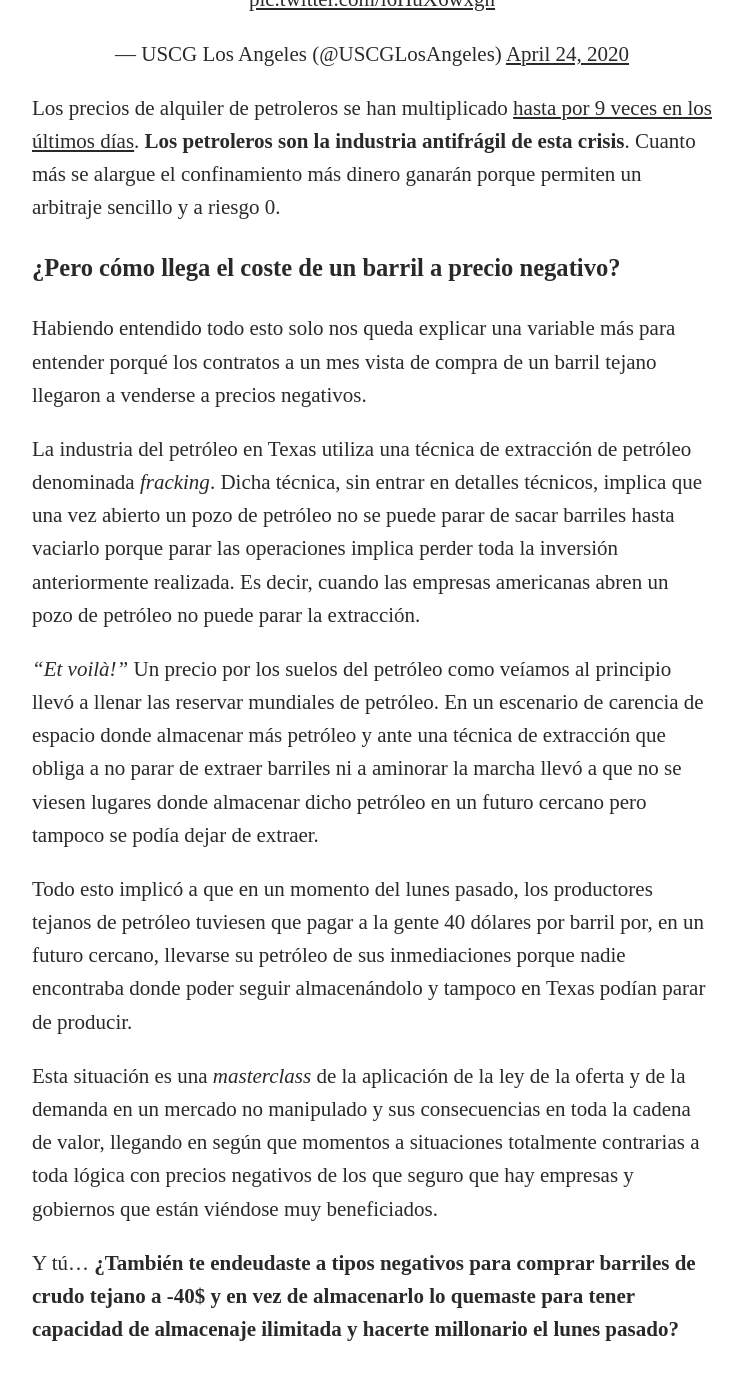
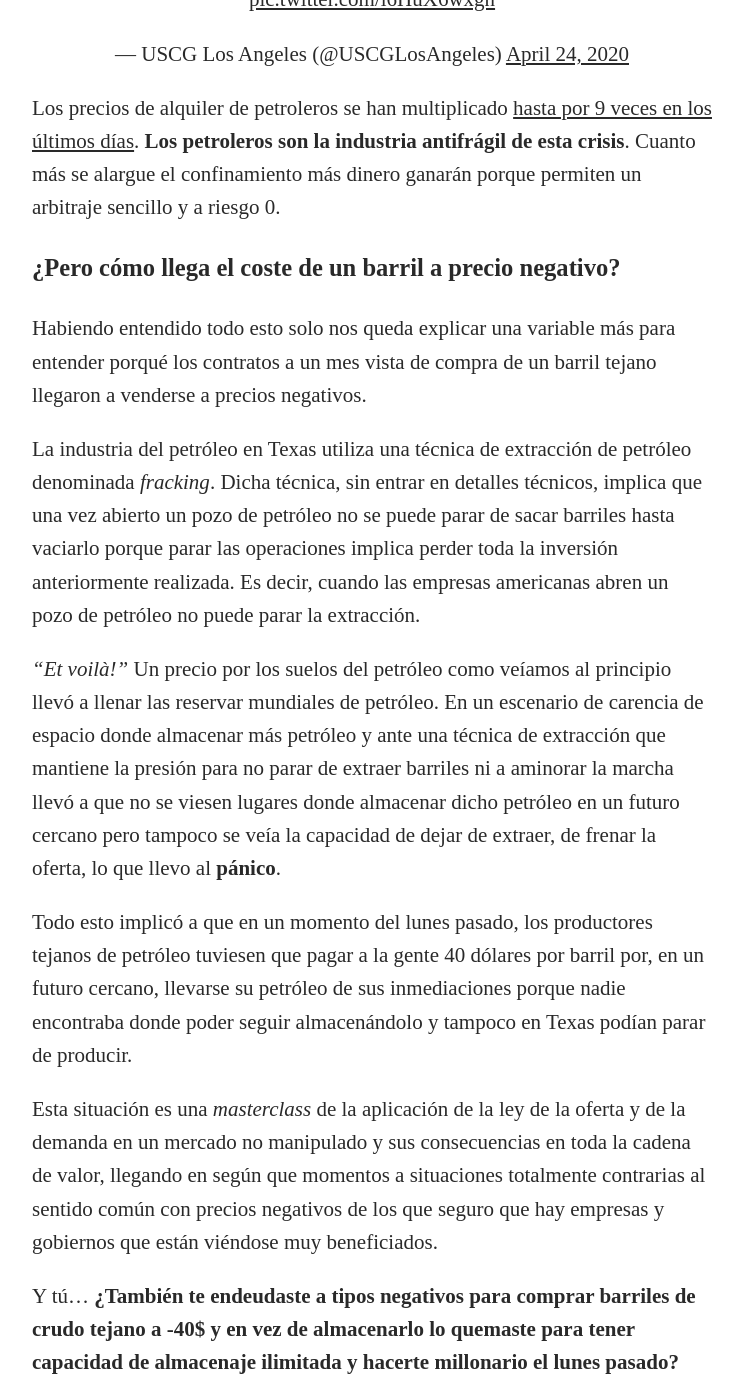
Before and after one commit to planaspa/planaspa.github.io, a Jekyll site: the page built from _posts/2020-04-26-El-crash-tejano.md, in a window 1280 px wide and 1400 px high, scrolled down 2855 px. Shown: the whole window, without its empty margins (268-1011 px from the left). Built offline with Jekyll 4.4.1, drawn with Linux system fonts in a browser that asks for light colours; comment, search, counter and statistics services are not loaded; before the commit the page ends 4222 px from its top, so only the background shows below that.

Commit message:
Post fix

```diff
--- a/_posts/2020-04-26-El-crash-tejano.md
+++ b/_posts/2020-04-26-El-crash-tejano.md
@@ -48,10 +48,10 @@ Habiendo entendido todo esto solo nos queda explicar una variable más para ente
 
 La industria del petróleo en Texas utiliza una técnica de extracción de petróleo denominada *fracking*. Dicha técnica, sin entrar en detalles técnicos, implica que una vez abierto un pozo de petróleo no se puede parar de sacar barriles hasta vaciarlo porque parar las operaciones implica perder toda la inversión anteriormente realizada. Es decir, cuando las empresas americanas abren un pozo de petróleo no puede parar la extracción.
 
-*“Et voilà!”* Un precio por los suelos del petróleo como veíamos al principio llevó a llenar las reservar mundiales de petróleo. En un escenario de carencia de espacio donde almacenar más petróleo y ante una técnica de extracción que obliga a no parar de extraer barriles ni a aminorar la marcha llevó a que no se viesen lugares donde almacenar dicho petróleo en un futuro cercano pero tampoco se podía dejar de extraer.
+*“Et voilà!”* Un precio por los suelos del petróleo como veíamos al principio llevó a llenar las reservar mundiales de petróleo. En un escenario de carencia de espacio donde almacenar más petróleo y ante una técnica de extracción que mantiene  la presión para no parar de extraer barriles ni a aminorar la marcha llevó a que no se viesen lugares donde almacenar dicho petróleo en un futuro cercano pero tampoco se veía la capacidad de dejar de extraer, de frenar la oferta, lo que llevo al **pánico**.
 
 Todo esto implicó a que en un momento del lunes pasado, los productores tejanos de petróleo tuviesen que pagar a la gente 40 dólares por barril por, en un futuro cercano, llevarse su petróleo de sus inmediaciones porque nadie encontraba donde poder seguir almacenándolo y tampoco en Texas podían parar de producir.
 
-Esta situación es una *masterclass* de la aplicación de la ley de la oferta y de la demanda en un mercado no manipulado y sus consecuencias en toda la cadena de valor, llegando en según que momentos a situaciones totalmente contrarias a toda lógica con precios negativos de los que seguro que hay empresas y gobiernos que están viéndose muy beneficiados.
+Esta situación es una *masterclass* de la aplicación de la ley de la oferta y de la demanda en un mercado no manipulado y sus consecuencias en toda la cadena de valor, llegando en según que momentos a situaciones totalmente contrarias al sentido común con precios negativos de los que seguro que hay empresas y gobiernos que están viéndose muy beneficiados.
 
 Y tú... **¿También te endeudaste a tipos negativos para comprar barriles de crudo tejano a -40$ y en vez de almacenarlo lo quemaste para tener capacidad de almacenaje ilimitada y hacerte millonario el lunes pasado?**
```
